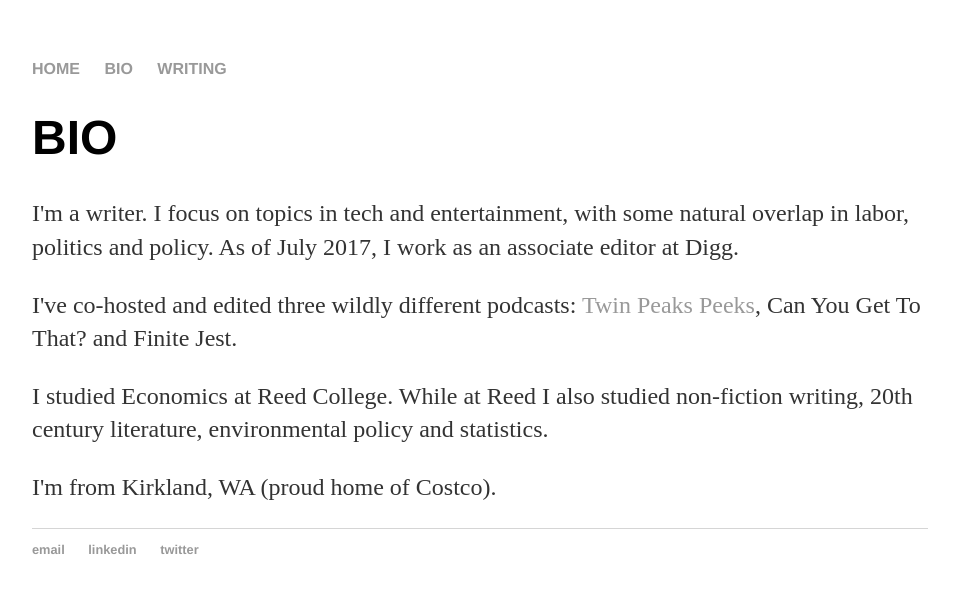
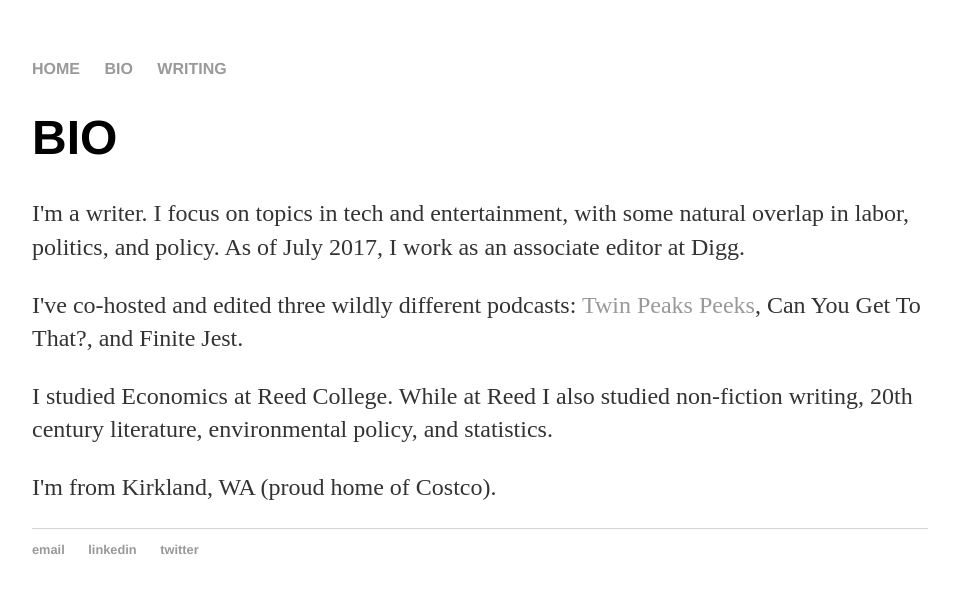
Before and after one commit to mathewolson/mathewolson.github.io, a Jekyll site: the page built from about.html, in a window 1280 px wide. Shown: the top 593 px of the page, without its empty margins (160-1119 px from the left). Built offline with Jekyll 4.4.1, drawn with Linux system fonts in a browser that asks for light colours.

```diff
--- a/about.html
+++ b/about.html
@@ -4,8 +4,8 @@ title: Bio
 ---
 <div class="blurb">
 	<h1>BIO</h1>
-	<p>I'm a writer. I focus on topics in tech and entertainment, with some natural overlap in labor, politics and policy. As of July 2017, I work as an associate editor at Digg. </p>
-	<p>I've co-hosted and edited three wildly different podcasts: <a href="https://twinpeakspeeks.simplecast.fm/">Twin Peaks Peeks</a>, Can You Get To That? and Finite Jest.</p>
-	<p>I studied Economics at Reed College. While at Reed I also studied non-fiction writing, 20th century literature, environmental policy and statistics.</p>
+	<p>I'm a writer. I focus on topics in tech and entertainment, with some natural overlap in labor, politics, and policy. As of July 2017, I work as an associate editor at Digg. </p>
+	<p>I've co-hosted and edited three wildly different podcasts: <a href="https://twinpeakspeeks.simplecast.fm/">Twin Peaks Peeks</a>, Can You Get To That?, and Finite Jest.</p>
+	<p>I studied Economics at Reed College. While at Reed I also studied non-fiction writing, 20th century literature, environmental policy, and statistics.</p>
 	<p>I'm from Kirkland, WA (proud home of Costco).</p>
 </div><!-- /.blurb -->
```
